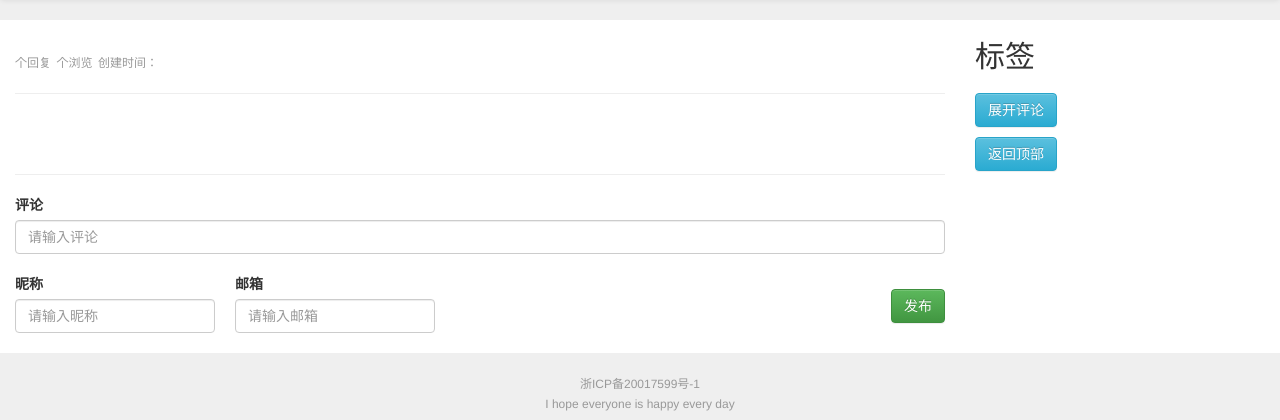
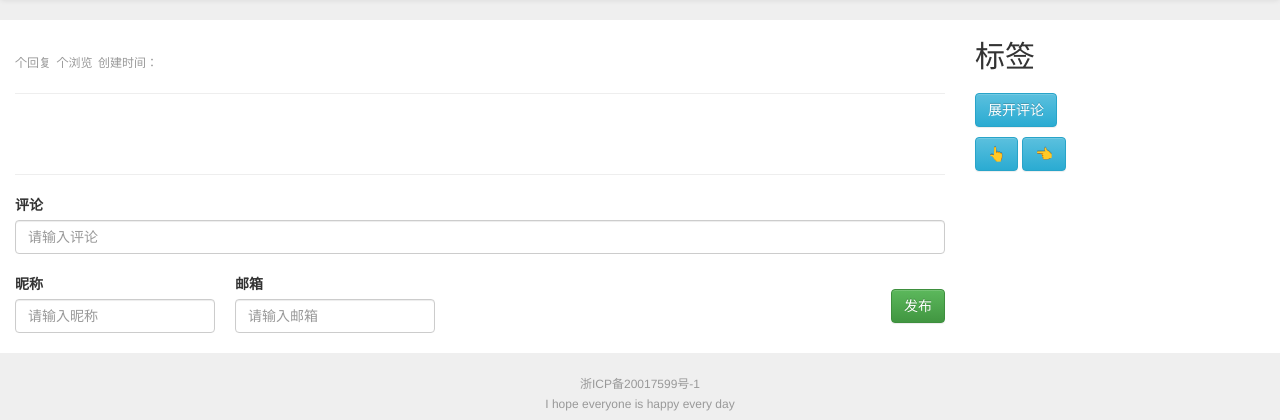
Before and after one commit to YzxUpUp/My-blog, a Spring app: template src/main/resources/templates/value.html in a window 1280 px wide. Shown: the part 52-472 px from the top of the page. Run offline with Thymeleaf, Linux system fonts and the light colour scheme; the template is opened without the code that fills it, so the values that code supplies are empty; some libraries are stand-ins or nearby versions.

Commit message:
添加返回顶部、返回首页按钮

```diff
--- a/src/main/resources/templates/value.html
+++ b/src/main/resources/templates/value.html
@@ -121,7 +121,8 @@
                     </div>
                 </div>
                 <br/>
-                <a class="btn btn-info" onclick="pageScroll()">返回顶部</a>
+                <a class="btn btn-info" onclick="pageScroll()">👆</a>
+                <a class="btn btn-info" th:href="@{/}" href="/" >👈</a>
             </div>
             <script>
                 function pageScroll() {
```
Also changed, not shown: README.md, src/main/resources/static/favicon.ico, src/main/resources/static/favicon_bak.ico (added), src/main/resources/templates/fragment.html (line endings or trailing spaces).
